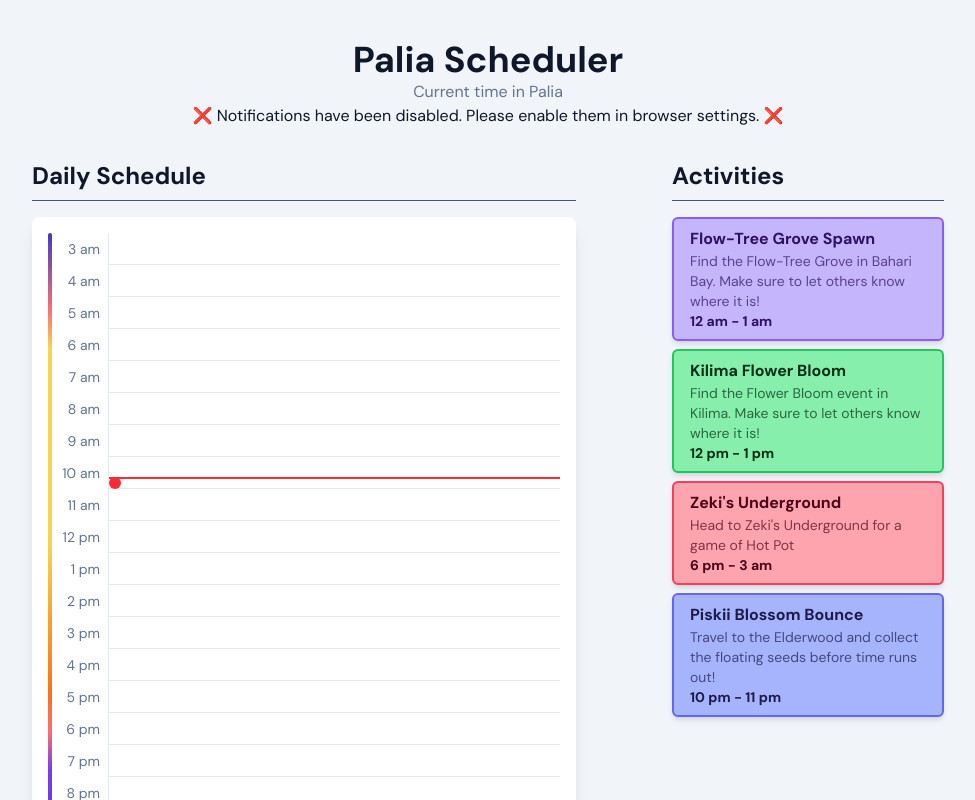
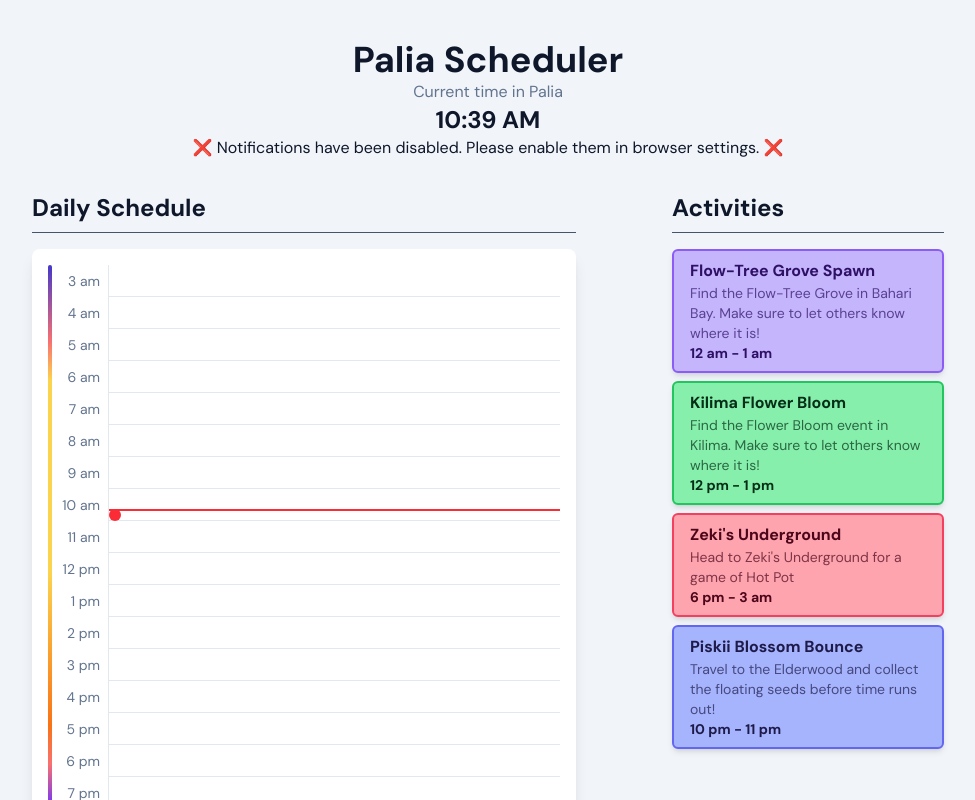
Before and after one commit to AedanG1/Palia-Scheduler, a Next.js app: page / in a window 1280 px wide. Shown: the top 800 px of the page, without its empty margins (152-1127 px from the left). Built offline with nearby package versions, Linux system fonts and the light colour scheme.

Commit message:
add PaliaClock component

```diff
--- /dev/null
+++ b/src/app/components/PaliaClock.tsx
@@ -0,0 +1,10 @@
+import { JSX } from "react"
+import usePaliaTime from "../hooks/usePaliaTime"
+
+export default function PaliaClock(): JSX.Element {
+  const {paliaTime12Hour} = usePaliaTime();
+
+  return (
+    <h3 className="text-2xl font-bold">{paliaTime12Hour}</h3>
+  )
+}
--- a/src/app/page.tsx
+++ b/src/app/page.tsx
@@ -6,6 +6,7 @@
 import ScheduleTable from "./components/ScheduleTable";
 import ActivityTable from "./components/ActivityTable";
 import useActivityNotification from "./hooks/useActivityNotification";
+import PaliaClock from "./components/PaliaClock";
 
 export default function Home() {
   const [schedule, setSchedule] = useState<Array<PaliaActivity>>([]);
@@ -30,7 +31,8 @@
       <div className="flex flex-col items-center mb-8">
         <h1 className="text-4xl font-bold">Palia Scheduler</h1>
         <h2 className="text-slate-500">Current time in Palia</h2>
-        <NotificationSettings/>
+        <PaliaClock />
+        <NotificationSettings />
       </div>
       <div className="flex flex-row gap-24 justify-center">
         <ScheduleTable
```
